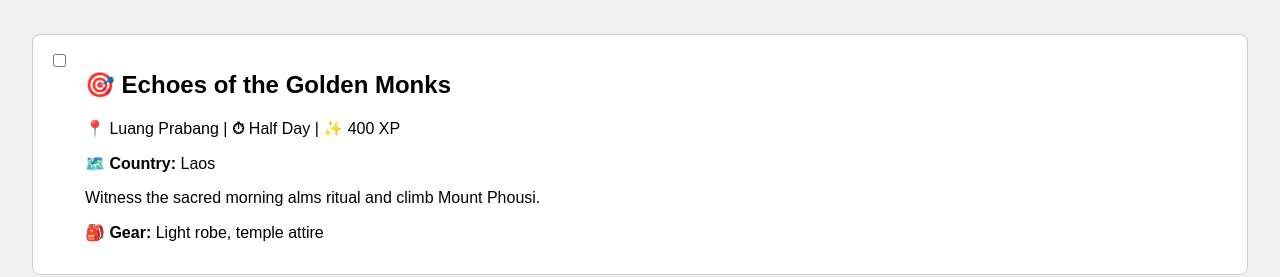
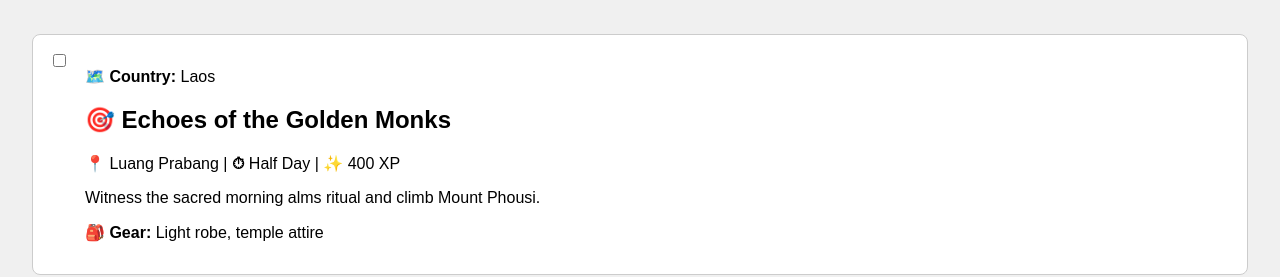
Before and after one commit to PulsaDenura/Indochina, a Next.js app: page / in a window 1280 px wide. Shown: the part 668-945 px from the top of the page. Built offline with nearby package versions, Linux system fonts and the light colour scheme.

Commit message:
Update index.jsx

```diff
--- a/pages/index.jsx
+++ b/pages/index.jsx
@@ -47,9 +47,9 @@ export default function Home() {
         }}>
           <input type="checkbox" checked={checkedQuests[i]} onChange={() => toggleCheckbox(i)} />
           <div>
+            <p><strong>🗺️ Country:</strong> {q.country}</p>
             <h2>{q.type === "Main" ? "🎯" : "🛤️"} {q.title}</h2>
             <p><strong>📍</strong> {q.location} | <strong>⏱</strong> {q.duration} | <strong>✨</strong> {q.xp} XP</p>
-            <p><strong>🗺️ Country:</strong> {q.country}</p>
             <p>{q.description}</p>
             <p><strong>🎒 Gear:</strong> {q.gear}</p>
           </div>
```
